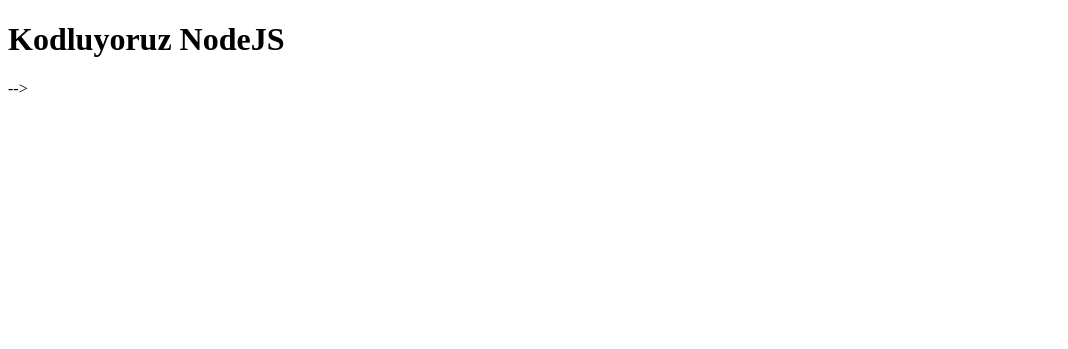
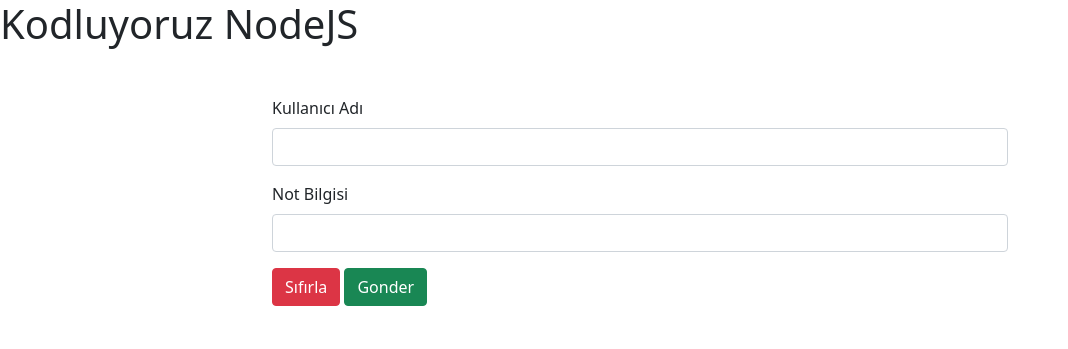
Before and after one commit to TalibGuler/NodeJSCamp, a plain HTML site: page javascript/index.html in a window 1280 px wide. Shown: the whole page, without its empty margins (0-1068 px from the left). Drawn offline with nearby package versions, Linux system fonts and the light colour scheme.

Commit message:
23-01-2022

```diff
--- a/javascript/index.html
+++ b/javascript/index.html
@@ -1,23 +1,39 @@
 <!DOCTYPE html>
 <html lang="en">
+
 <head>
     <meta charset="UTF-8">
     <meta http-equiv="X-UA-Compatible" content="IE=edge">
     <meta name="viewport" content="width=device-width, initial-scale=1.0">
     <title>Kodluyoruz - JavaScript Eğitimi</title>
 
-    <style>
+    <!-- <style>
         .text-primary{
             color: blue
         }
         .text-danger{
             color: red
         }
-    </style>
+    </style> -->
+
+    <link href="https://cdn.jsdelivr.net/npm/bootstrap@5.1.3/dist/css/bootstrap.min.css" rel="stylesheet"
+        integrity="sha384-1BmE4kWBq78iYhFldvKuhfTAU6auU8tT94WrHftjDbrCEXSU1oBoqyl2QvZ6jIW3" crossorigin="anonymous">
 </head>
+
 <body>
+
+    <div id="alert"></div>
+
     <h1 id="greeting">Kodluyoruz NodeJS</h1>
+
+    <!-- 14-15-16-17 işlemleri koşullarla çalışmak -->
     <h2 id="info"></h2>
+
+    <!-- 23-işlemleri fonksiyonlar bölüm sonu egzersizi -->
+    <!-- <h3 id="counter">100</h3>
+    <button id="increase">Arttir</button>
+    <button id="decrease">Azalt</button> -->
+
     <!-- 09 işlemleri dom icerisinden yapıyı değiştirme -->
     <!-- <h2 id="title">Merhaba Dünya</h2>
     <ul id="list">
@@ -33,7 +49,44 @@
         <li>Culpa.</li>
     </ul> -->
 
-    <!-- <script  src="1-degiskenler/01-HelloWorld.js"> </script> --> -->
+    <div class="container mt-5">
+        <div class="row">
+            <div class="col-sm-8 offset-sm-2">
+                <form id="userForm">
+                    <div class="mb-3">
+                        <label class="form-label" for="username">Kullanıcı Adı</label>
+                        <input class="form-control" type="text" name="username" id="username">
+                    </div>
+
+                    <div class="mb-3">
+                        <label class="form-label" for="score">Not Bilgisi</label>
+                        <input class="form-control" type="number" name="score" id="score">
+                    </div>
+
+                    <div class="mb-3">
+                        <button type="reset" class="btn btn-danger">Sıfırla</button>
+                        <button type="submit" class="btn btn-success">Gonder</button>
+                    </div>
+                </form>
+            </div>
+
+            <div class="col-sm-8 offset-sm-2 mt-4">
+                <ul class="list-group" id="userList">
+                    <!-- <li class="list-group-item d-flex justify-content-between align-items-center">
+                        Cras justo odio
+                        <span class="badge bg-primary rounde-pill">14</span>
+                    </li> -->
+                </ul>
+            </div>
+
+        </div>
+    </div>
+
+    <script src="https://cdn.jsdelivr.net/npm/bootstrap@5.1.3/dist/js/bootstrap.bundle.min.js"
+        integrity="sha384-ka7Sk0Gln4gmtz2MlQnikT1wXgYsOg+OMhuP+IlRH9sENBO0LRn5q+8nbTov4+1p"
+        crossorigin="anonymous"></script>
+
+    <!-- <script  src="1-degiskenler/01-HelloWorld.js"> </script> -->
     <!-- <script src="1-degiskenler/02-variable.js"> </script> -->
     <!-- <script src="1-degiskenler/03-NumberVariable.js"> </script> -->
     <!-- <script src="1-degiskenler/04-BooleanVariable.js"> </script> -->
@@ -48,8 +101,20 @@
     <!-- <script src="3-kosullar/13-KarsilastirmaOperatorleriVeMantıksalOperatorler.js"> </script> -->
     <!-- <script src="3-kosullar/14-KosullarlaCalismak.js"> </script> -->
     <!-- <script src="3-kosullar/15-CokluKosullarlaCalismak.js"> </script> -->
-    <!-- <script src="3-kosullar/16-TernaryOperator.js"> </script>
-    <script src="3-kosullar/17-BolumSonuEgzersizi.js"> </script>
+    <!-- <script src="3-kosullar/16-TernaryOperator.js"> </script> -->
+    <!-- <script src="3-kosullar/17-BolumSonuEgzersizi.js"> </script> -->
+    <!-- <script src="4-fonksiyonlar/18-FonksiyonNedir.js"> </script> -->
+    <!-- <script src="4-fonksiyonlar/19-FonksiyonaParametreAtamakVeReturn.js"> </script> -->
+    <!-- <script src="4-fonksiyonlar/20-ArrowFunction.js"> </script> -->
+    <!-- <script src="4-fonksiyonlar/21-DomEtkinlikleriyleCalismak.js"> </script> -->
+    <!-- <script src="4-fonksiyonlar/22-BolumSonuEgzersizi.js"> </script> -->
+    <!-- <script src="5-localStorage/23-LocalStorageVeriEklemeSilme.js"> </script> -->
+    <!-- <script src="5-localStorage/24-LocalStorageIcerisineFarklıVeriEkleme.js"> </script> -->
+    <!-- <script src="5-localStorage/25-BolumSonuEgzersizi.js"> </script> -->
+    <!-- <script src="6-form/26-FormSubmitYontemi.js"> </script> -->
+    <!-- <script src="6-form/27-InputIcerisindenDegerAlmak.js"> </script> -->
+    <script src="6-form/28-BolumSonuEgzersizi.js"> </script>
 
 </body>
+
 </html>
```
